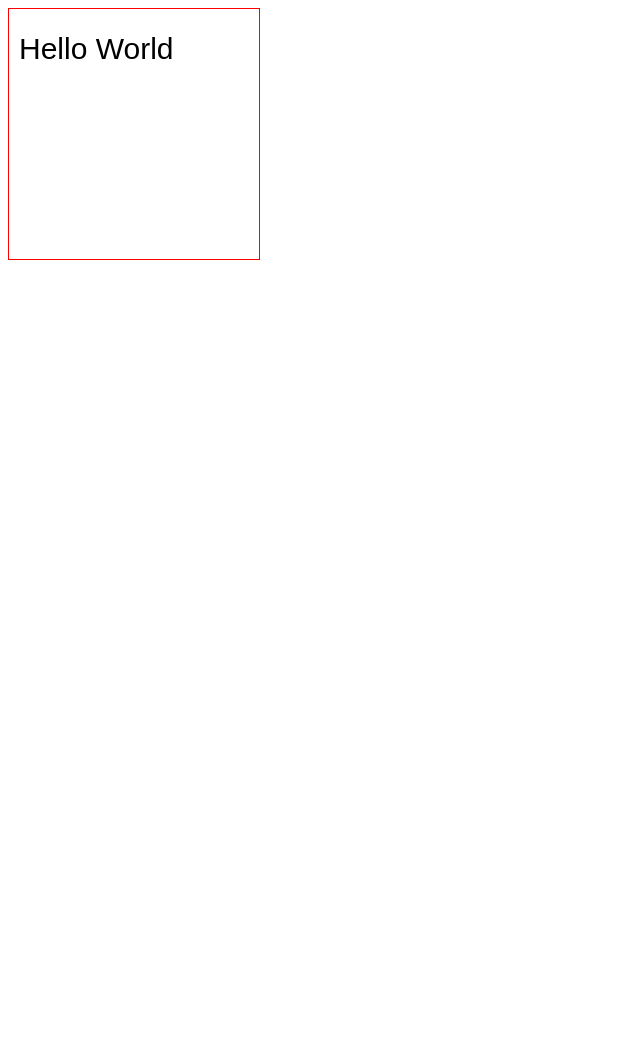
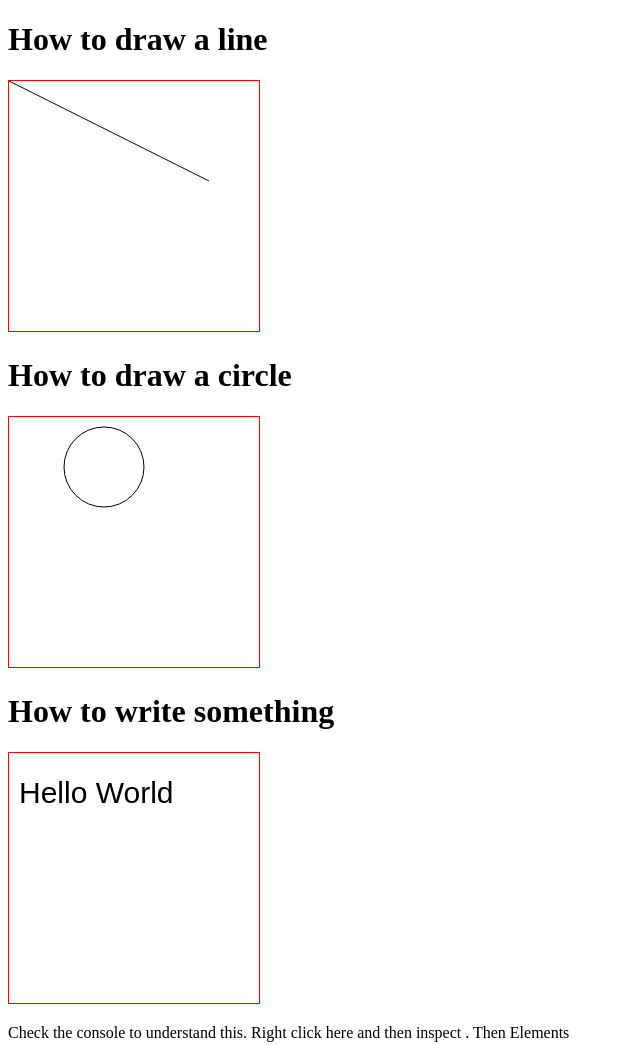
Before and after one commit to GrimBit1/HTML5-Game-Dev, a plain HTML site: page 3.html in a window 1280 px wide. Shown: the whole page, without its empty margins (0-640 px from the left). Before the commit the page ends 800 px from the top, so only its background shows below. Drawn offline with Linux system fonts and the light colour scheme.

Commit message:
Some changes

```diff
--- a/3.html
+++ b/3.html
@@ -11,14 +11,49 @@
     </style>
   </head>
   <body>
+    <h1>How to draw a line</h1>
     <canvas
       style="border: 1px solid red"
       width="250"
       height="250"
       id="hi"
     ></canvas>
+    <h1>How to draw a circle</h1>
+    <canvas
+      style="border: 1px solid red"
+      width="250"
+      height="250"
+      id="hi1"
+    ></canvas>
+    <h1>How to write something</h1>
+    <canvas
+      style="border: 1px solid red"
+      width="250"
+      height="250"
+      id="hi2"
+    ></canvas>
+    <p>
+      Check the console to understand this. Right click here and then inspect .
+      Then Elements
+    </p>
+
     <script>
-      var canvas = document.getElementById("hi");
+      // How to draw line
+      var c = document.getElementById("hi");
+      var ctx = c.getContext("2d");
+      ctx.moveTo(0, 0);
+      ctx.lineTo(200, 100);
+      ctx.stroke();
+
+      // How to draw circle
+      var c = document.getElementById("hi1");
+      var ctx = c.getContext("2d");
+      ctx.beginPath();
+      ctx.arc(95, 50, 40, 0, 2 * Math.PI);
+      ctx.stroke();
+
+      // How to write letters
+      var canvas = document.getElementById("hi2");
       console.log(canvas);
       var ctx = canvas.getContext("2d");
       console.log(ctx);
```
